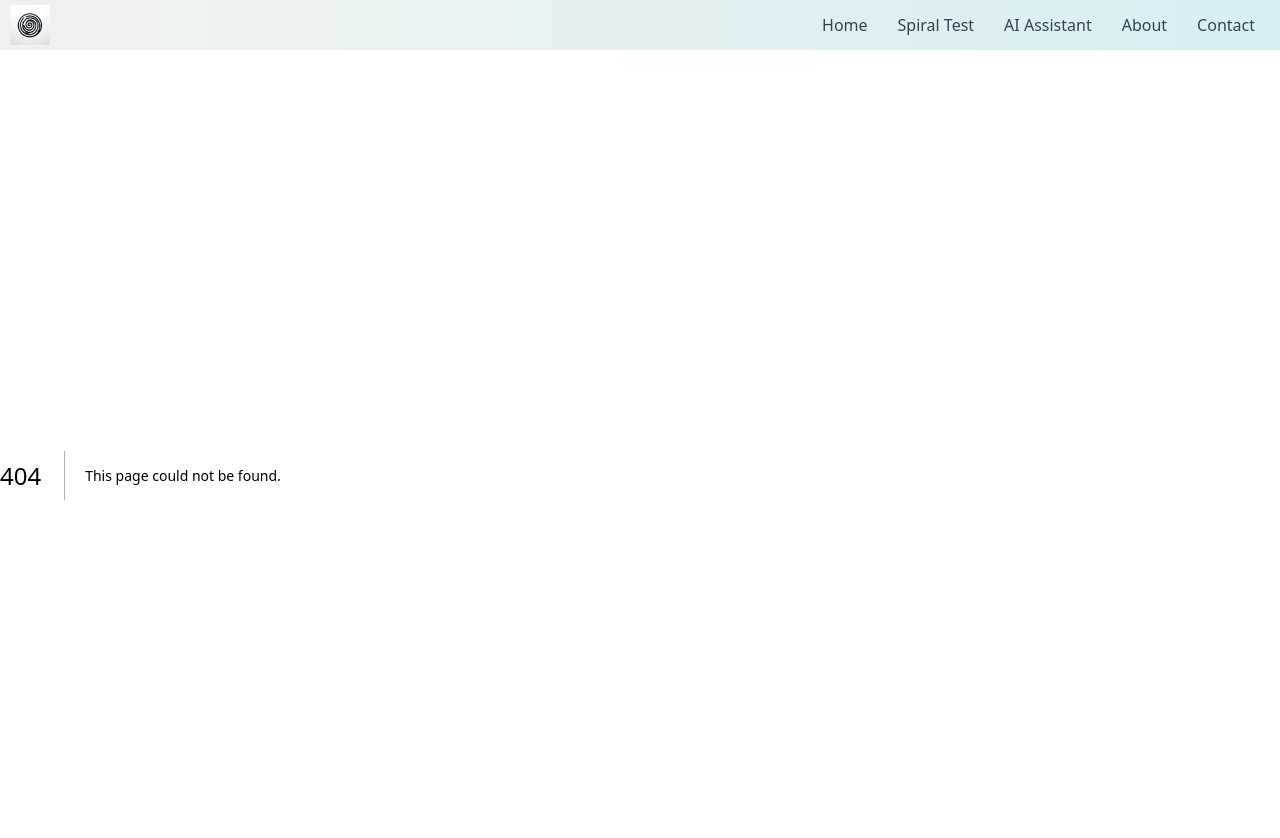
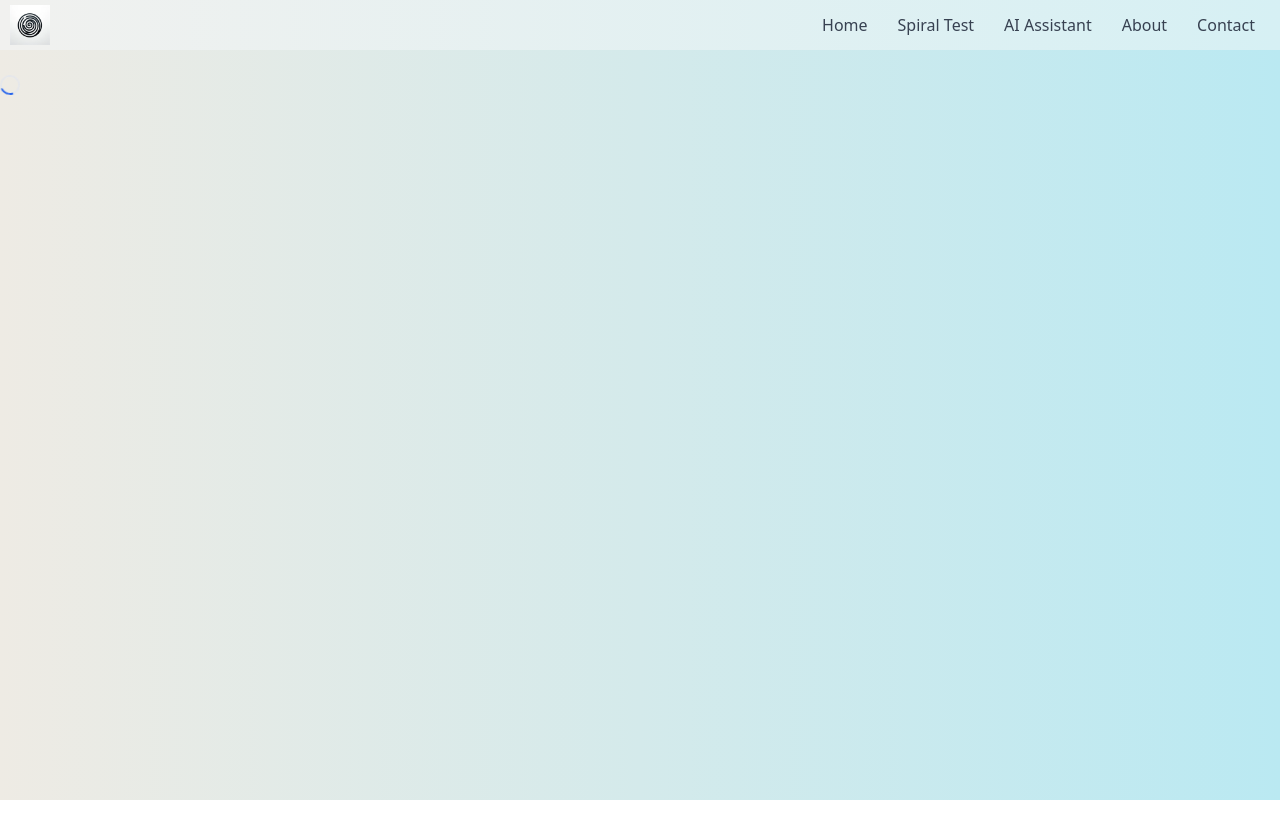
Before and after one commit to srwa-rsp/spiral-dynamics, a Next.js app: page /components/Spinner in a window 1280 px wide. Before the commit this address had no page. Shown: the top 838 px of the page. After the commit the page ends 800 px from the top, so only its background shows below. Built offline with nearby package versions, Linux system fonts and the light colour scheme.

Commit message:
add-spinner

```diff
--- a/package.json
+++ b/package.json
@@ -9,6 +9,7 @@
     "lint": "next lint"
   },
   "dependencies": {
+    "clsx": "^2.1.0",
     "next": "14.1.0",
     "react": "^18",
     "react-dom": "^18",
--- /dev/null
+++ b/src/pages/components/Spinner.tsx
@@ -0,0 +1,31 @@
+import clsx from "clsx";
+import React from "react";
+
+const Spinner = ({ className }: any) => {
+  return (
+    <div role="status">
+      <svg
+        aria-hidden="true"
+        className={clsx(
+          `mr-2 w-8 h-8 text-gray-200 animate-spin dark:text-gray-600 fill-blue-600`,
+          className && className
+        )}
+        viewBox="0 0 100 101"
+        fill="none"
+        xmlns="http://www.w3.org/2000/svg"
+      >
+        <path
+          d="M100 50.5908C100 78.2051 77.6142 100.591 50 100.591C22.3858 100.591 0 78.2051 0 50.5908C0 22.9766 22.3858 0.59082 50 0.59082C77.6142 0.59082 100 22.9766 100 50.5908ZM9.08144 50.5908C9.08144 73.1895 27.4013 91.5094 50 91.5094C72.5987 91.5094 90.9186 73.1895 90.9186 50.5908C90.9186 27.9921 72.5987 9.67226 50 9.67226C27.4013 9.67226 9.08144 27.9921 9.08144 50.5908Z"
+          fill="currentColor"
+        ></path>
+        <path
+          d="M93.9676 39.0409C96.393 38.4038 97.8624 35.9116 97.0079 33.5539C95.2932 28.8227 92.871 24.3692 89.8167 20.348C85.8452 15.1192 80.8826 10.7238 75.2124 7.41289C69.5422 4.10194 63.2754 1.94025 56.7698 1.05124C51.7666 0.367541 46.6976 0.446843 41.7345 1.27873C39.2613 1.69328 37.813 4.19778 38.4501 6.62326C39.0873 9.04874 41.5694 10.4717 44.0505 10.1071C47.8511 9.54855 51.7191 9.52689 55.5402 10.0491C60.8642 10.7766 65.9928 12.5457 70.6331 15.2552C75.2735 17.9648 79.3347 21.5619 82.5849 25.841C84.9175 28.9121 86.7997 32.2913 88.1811 35.8758C89.083 38.2158 91.5421 39.6781 93.9676 39.0409Z"
+          fill="currentFill"
+        ></path>
+      </svg>
+      <span className="sr-only">در حال دریافت ...</span>
+    </div>
+  );
+};
+
+export default Spinner;
```
Also changed, not shown: 1 other file (tests, documents, lock files or other folders).
